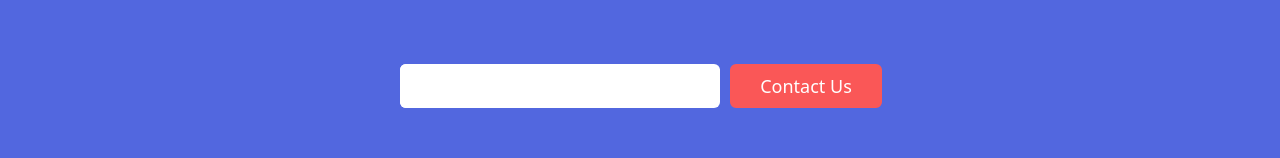
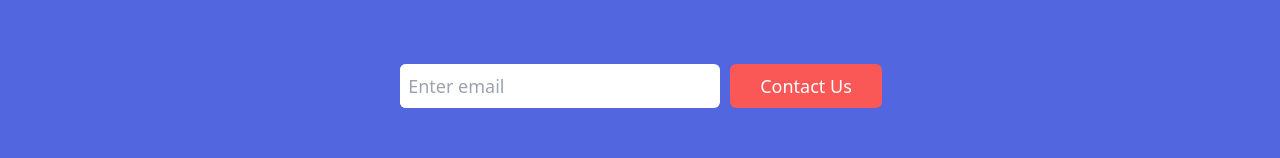
Before and after one commit to AlvesPHGA/bookmark, a React (Vite) app: page / in a window 1280 px wide. Shown: the part 3742-3900 px from the top of the page. Built offline with nearby package versions, Linux system fonts and the light colour scheme.

Commit message:
test: test to contact form

```diff
--- a/src/ui/components/Contact/ContactFormComponent.tsx
+++ b/src/ui/components/Contact/ContactFormComponent.tsx
@@ -36,7 +36,10 @@ export const ContactFormComponent = () => {
       <form onSubmit={handleSubmitContact} className={formStyle()}>
          <DivComponent box="contact_form" errorInput={errorInput && true}>
             <div className=" w-[320px] rounded-md flex items-center justify-between bg-white pr-1">
-               <Input onChange={(ev) => setEmail(ev.currentTarget.value)} />
+               <Input
+                  onChange={(ev) => setEmail(ev.currentTarget.value)}
+                  placeholder="Enter email"
+               />
                {errorInput && <CircleX className="stroke-softRed" />}
             </div>
             <span className={errorMessage()}>{errorInput && message}</span>
```
Also changed, not shown: 1 other file (tests, documents, lock files or other folders).
